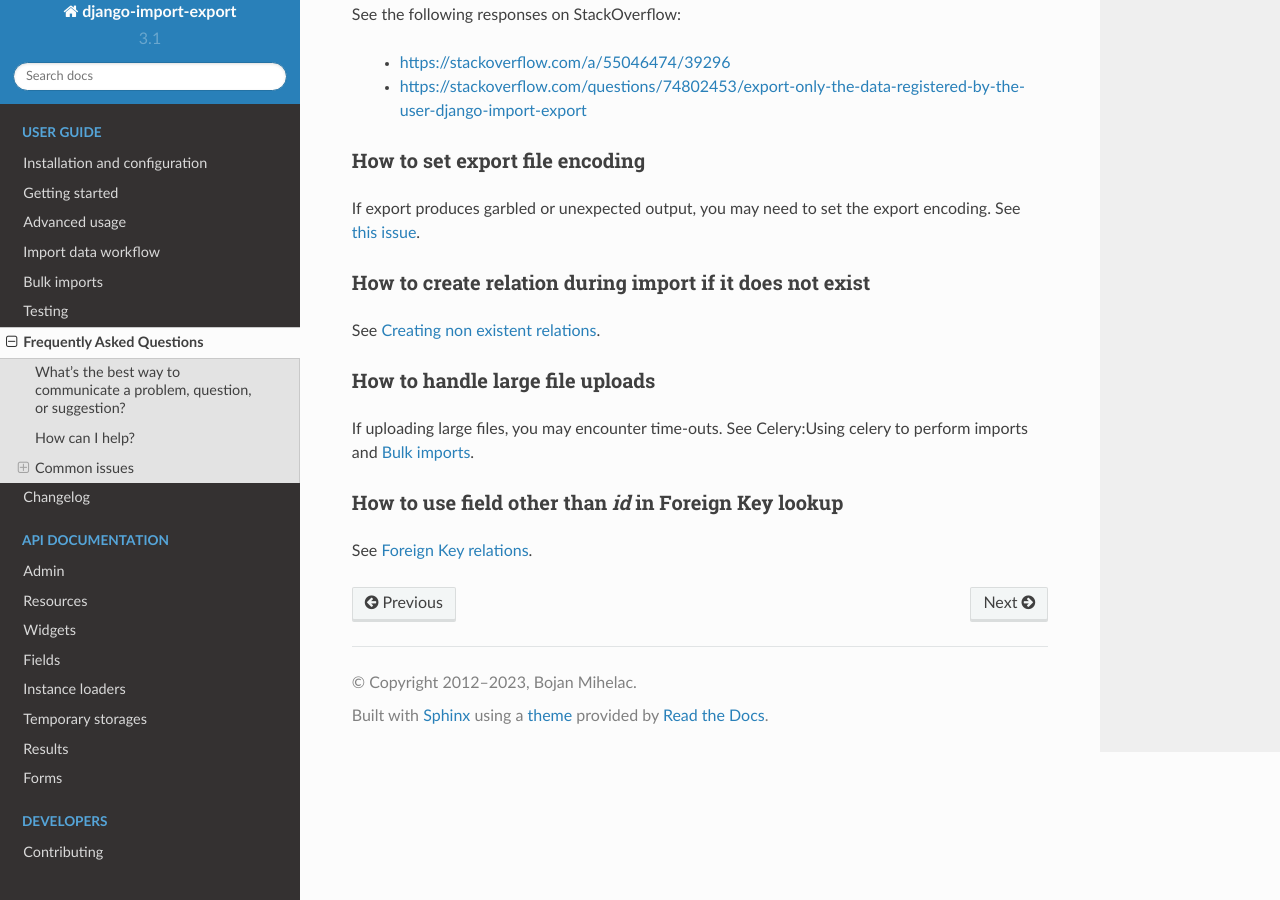
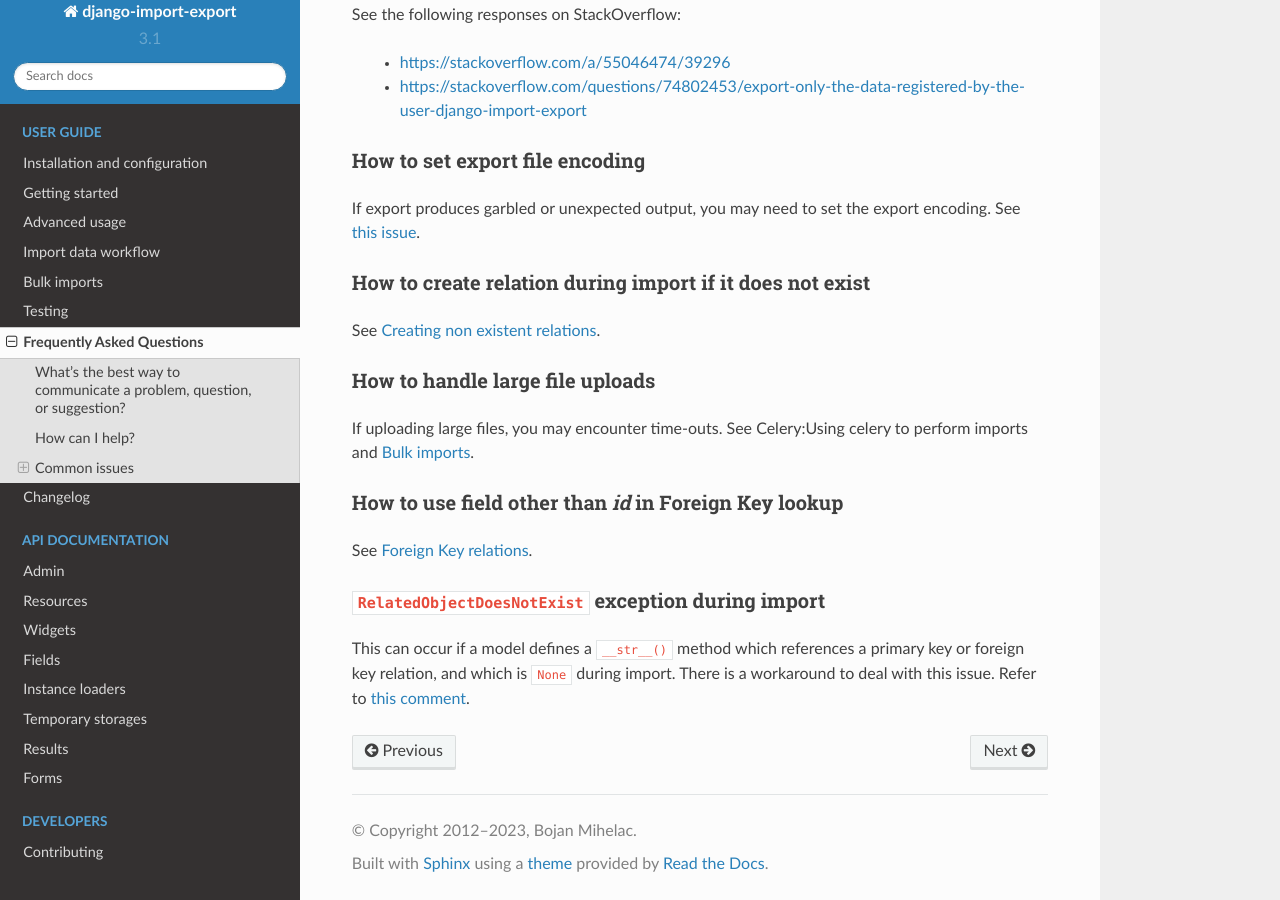
Before and after one commit to django-import-export/django-import-export, a Sphinx documentation site: the page built from docs/faq.rst, in a window 1280 px wide and 900 px high, scrolled down 3009 px. Built offline with Sphinx 7.4.7 and the Read the Docs theme 2.0.0, drawn with Linux system fonts in a browser that asks for light colours; pages that are not in the unit, such as notebooks, are missing from menus.

Commit message:
updated FAQ

```diff
--- a/docs/faq.rst
+++ b/docs/faq.rst
@@ -163,3 +163,10 @@ How to use field other than `id` in Foreign Key lookup
 ------------------------------------------------------
 
 See :ref:`advanced_usage:Foreign key relations`.
+
+``RelatedObjectDoesNotExist`` exception during import
+-----------------------------------------------------
+
+This can occur if a model defines a ``__str__()`` method which references a primary key or
+foreign key relation, and which is ``None`` during import.  There is a workaround to deal
+with this issue.  Refer to `this comment <https://github.com/django-import-export/django-import-export/issues/1556#issuecomment-1466980421>`_.
```
